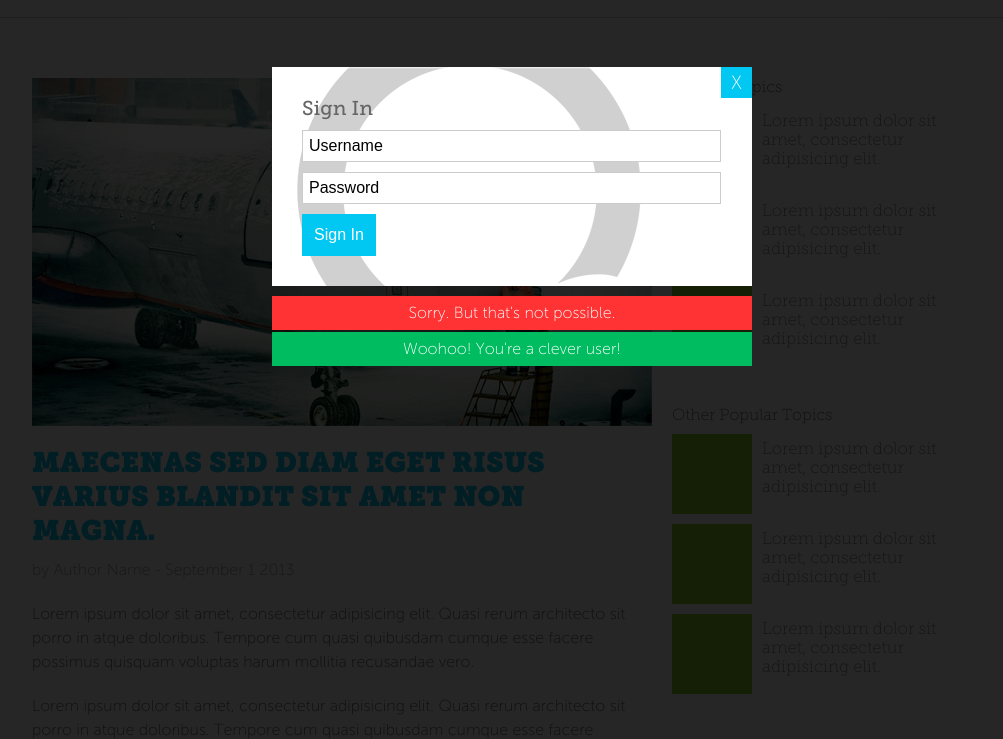
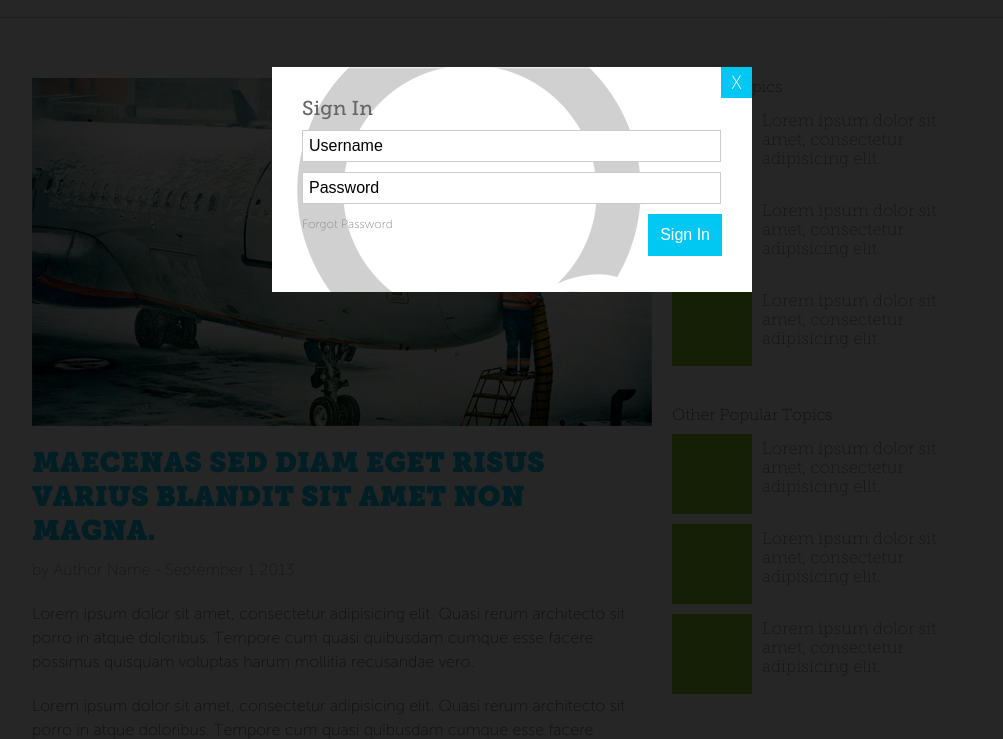
Before and after one commit to janharold/qfehtml, a plain HTML site: page article.html in a window 1280 px wide. Both pictures are taken after a click on the picture 1020 px from the left and 39 px from the top of the page. Shown: the part 61-800 px from the top of the page, without its empty margins (128-1131 px from the left). Drawn offline with nearby package versions, Linux system fonts and the light colour scheme.

Commit message:
Added Quick fix on Sign-in Modal and Notifications

```diff
--- a/article.html
+++ b/article.html
@@ -35,10 +35,14 @@
 				<form action="">
 					<input type="text" value="Username">
 					<input type="text" value="Password">
+					<a href="#">Forgot Password</a>
 					<button type="submit">Sign In</button>
 				</form>
 			</div>
 			<div class="overlayNotification">
+				<p class="error">Sorry. But that's not possible.</p>
+				<p class="error">Sorry. But that's not possible.</p>
+				<p class="error">Sorry. But that's not possible.</p>
 				<p class="error">Sorry. But that's not possible.</p>
 				<p class="success">Woohoo! You're a clever user!</p>
 			</div>
--- a/css/quiperStyle.css
+++ b/css/quiperStyle.css
@@ -126,16 +126,17 @@
 	.overlayElement{display:none; position:fixed; background:rgba(0,0,0,0.85); width:100%; height: 100%; z-index: 200;}
 	.overlayElement .overlayBox{ width:420px; background: #fff; border-top:10px solid #00c8f3; border-bottom:10px solid #00c8f3; margin:50px auto 0; padding:30px; position: relative;}
 		.overlayBox.postArticle{display: none;}
-		.overlayBox.signIn{display:none; background:url(../images/sign-inBG.png) no-repeat; border-top:none; border-bottom:none; margin-top:10%;}
+		.overlayBox.signIn{display:none; background:url(../images/sign-inBG.png) no-repeat; border-top:none; border-bottom:none; margin-top:10%; padding-bottom:60px;}
 	.overlayElement .overlayBox h3{font-size:20px; font-family: 'museoslab500';}
 	.overlayElement .overlayBox a.close{position: absolute; top:-10px; right: 0; background:#00c8f3; color:#fff; padding:5px 10px; font-size:1.2em;}
 		.overlayElement .overlayBox.signIn a.close{position: absolute; top:0; right: 0; background:#00c8f3; color:#fff; padding:5px 10px; font-size:1.2em;}
+		.overlayElement .overlayBox.signIn button{float:right;}
 	.overlayElement .overlayBox form{}
 	.overlayElement .overlayBox form input{display:block; width:405px; padding:6px; font-size:16px; margin-bottom:10px; border:1px solid #ccc; margin-bottom:10px;}
 	.overlayElement .overlayBox form textarea{width:405px; padding:6px; resize:none; border:1px solid #ccc; margin:10px 0;}
 	.overlayElement .overlayBox form button{background: #00c8f3; color:#fff; padding:12px; font-size:1em; border:none; cursor: pointer;}
 
-	.overlayElement .overlayNotification{width:480px; margin:10px auto 0;}
+	.overlayElement .overlayNotification{display:none; width:480px; margin:10px auto 0;}
 	.overlayElement .overlayNotification p{text-align: center; color:#fff; padding:8px 0; margin-bottom:2px;}
 	.overlayElement .overlayNotification p.error{background:#ff3333;}
 	.overlayElement .overlayNotification p.success{background:#00bc60;}
```
